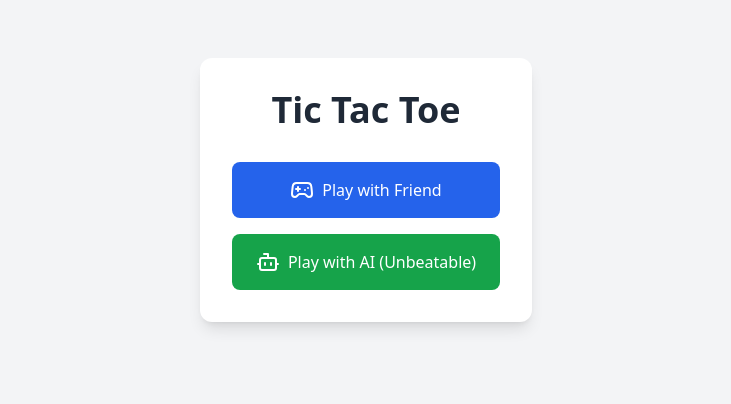
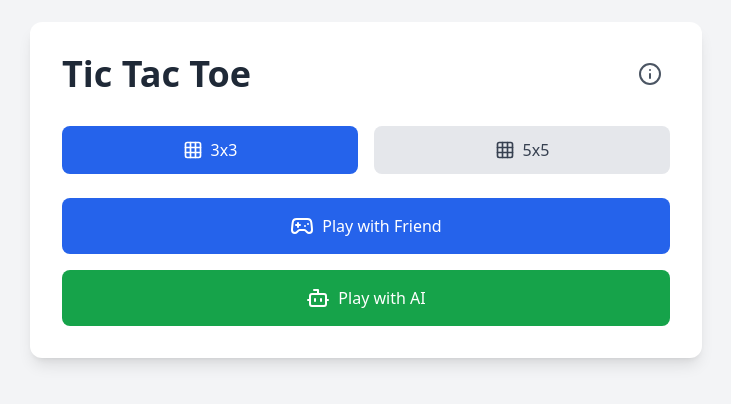
Before and after one commit to SomTakalkar/AI_TicTacToe, a React (Vite) app: page / in a window 1280 px wide. Shown: the part 210-614 px from the top of the page, without its empty margins (274-1005 px from the left). Built offline with nearby package versions, Linux system fonts and the light colour scheme; no server answers.

Commit message:
added socket.io and some ui changes

```diff
--- a/src/App.tsx
+++ b/src/App.tsx
@@ -1,13 +1,18 @@
 import React, { useState, useEffect } from 'react';
-import { Gamepad2, Bot, RotateCcw, ArrowLeft } from 'lucide-react';
+import { Gamepad2, Bot, RotateCcw, ArrowLeft, Grid3x3, Grid, Info } from 'lucide-react';
 import Board from './components/Board';
-import { checkWinner, findBestMove } from './utils/ai';
+import { checkWinner, findBestMove, countThreeInARow } from './utils/ai';
+import io from 'socket.io-client';
+
+const socket = io('http://localhost:3000');
 
 type Player = 'X' | 'O';
 type GameMode = 'Friend' | 'AI' | null;
+type GridSize = '3x3' | '5x5';
 
 const App: React.FC = () => {
-  const initialBoardState = Array(9).fill(null);
+  const [gridSize, setGridSize] = useState<GridSize>('3x3');
+  const initialBoardState = Array(gridSize === '3x3' ? 9 : 25).fill(null);
 
   const [board, setBoard] = useState<(string | null)[]>(initialBoardState);
   const [currentPlayer, setCurrentPlayer] = useState<Player>('X');
@@ -15,23 +20,37 @@ const App: React.FC = () => {
   const [winningLine, setWinningLine] = useState<number[]>([]);
   const [mode, setMode] = useState<GameMode>(null);
   const [isThinking, setIsThinking] = useState(false);
+  const [scores, setScores] = useState({ X: 0, O: 0 });
+  const [showRules, setShowRules] = useState(false);
 
-  const winConditions = [
-    [0, 1, 2], [3, 4, 5], [6, 7, 8], // Rows
-    [0, 3, 6], [1, 4, 7], [2, 5, 8], // Columns
-    [0, 4, 8], [2, 4, 6] // Diagonals
-  ];
+  useEffect(() => {
+    socket.on('updateGame', (data: any) => {
+      setBoard(data.board);
+      setCurrentPlayer(data.currentPlayer);
+      setScores(data.scores);
+    });
+
+    return () => {
+      socket.off('updateGame');
+    };
+  }, []);
 
   const checkGameWinner = (boardState: (string | null)[]): void => {
-    for (const condition of winConditions) {
-      const [a, b, c] = condition;
-      if (
-        boardState[a] &&
-        boardState[a] === boardState[b] &&
-        boardState[a] === boardState[c]
-      ) {
-        setGameStatus(`${boardState[a]} Wins!`);
-        setWinningLine(condition);
+    if (gridSize === '3x3') {
+      const winner = checkWinner(boardState);
+      if (winner) {
+        setGameStatus(`${winner} Wins!`);
+        setScores(prev => ({ ...prev, [winner]: prev[winner as keyof typeof prev] + 1 }));
+        return;
+      }
+    } else {
+      const { playerX, playerO } = countThreeInARow(boardState);
+      if (!boardState.includes(null) || boardState.filter(cell => cell === null).length === 1) {
+        const winner = playerX > playerO ? 'X' : playerO > playerX ? 'O' : 'Draw';
+        setGameStatus(winner === 'Draw' ? "It's a Draw!" : `${winner} Wins! (${playerX}-${playerO})`);
+        if (winner !== 'Draw') {
+          setScores(prev => ({ ...prev, [winner]: prev[winner as keyof typeof prev] + 1 }));
+        }
         return;
       }
     }
@@ -49,11 +68,19 @@ const App: React.FC = () => {
 
     setBoard(newBoard);
     checkGameWinner(newBoard);
+
+    if (mode === 'Friend') {
+      socket.emit('playerMove', {
+        board: newBoard,
+        currentPlayer: currentPlayer === 'X' ? 'O' : 'X',
+        scores
+      });
+    }
+
     setCurrentPlayer(currentPlayer === 'X' ? 'O' : 'X');
 
     if (mode === 'AI' && !gameStatus) {
       setIsThinking(true);
-      // Add a small delay to show the AI "thinking"
       await new Promise(resolve => setTimeout(resolve, 500));
 
       const aiMove = findBestMove(newBoard, 'O');
@@ -69,27 +96,99 @@ const App: React.FC = () => {
   };
 
   const resetGame = (): void => {
-    setBoard(initialBoardState);
+    setBoard(Array(gridSize === '3x3' ? 9 : 25).fill(null));
     setCurrentPlayer('X');
     setGameStatus('');
     setWinningLine([]);
     setIsThinking(false);
   };
 
+  const resetScores = (): void => {
+    setScores({ X: 0, O: 0 });
+  };
+
   const selectMode = (selectedMode: GameMode): void => {
     setMode(selectedMode);
     resetGame();
+    resetScores();
+  };
+
+  const handleGridSizeChange = (size: GridSize): void => {
+    setGridSize(size);
+    setMode(null);
+    resetGame();
+    resetScores();
   };
 
   return (
-    <div className="min-h-screen bg-gray-100 flex items-center justify-center">
-      <div className="bg-white p-8 rounded-xl shadow-lg">
-        <h1 className="text-4xl font-bold text-center mb-8 text-gray-800">
-          Tic Tac Toe
-        </h1>
+    <div className="min-h-screen bg-gray-100 flex items-center justify-center p-4">
+      <div className="bg-white p-8 rounded-xl shadow-lg max-w-2xl w-full">
+        <div className="flex justify-between items-center mb-8">
+          <h1 className="text-4xl font-bold text-gray-800">Tic Tac Toe</h1>
+          <button
+            onClick={() => setShowRules(!showRules)}
+            className="p-2 rounded-full hover:bg-gray-100 transition-colors"
+            title="Game Rules"
+          >
+            <Info size={24} className="text-gray-600" />
+          </button>
+        </div>
+
+        {showRules && (
+          <div className="mb-8 p-4 bg-blue-50 rounded-lg">
+            <h2 className="text-xl font-semibold mb-3">Game Rules</h2>
+            <div className="space-y-4">
+              <div>
+                <h3 className="font-semibold">3x3 Mode:</h3>
+                <ul className="list-disc list-inside text-sm space-y-1">
+                  <li>Classic Tic Tac Toe rules apply</li>
+                  <li>Get three in a row horizontally, vertically, or diagonally to win</li>
+                  <li>First player to achieve this wins the round</li>
+                </ul>
+              </div>
+              <div>
+                <h3 className="font-semibold">5x5 Mode:</h3>
+                <ul className="list-disc list-inside text-sm space-y-1">
+                  <li>Players score points by creating three-in-a-row sequences</li>
+                  <li>Multiple three-in-a-row sequences can be formed</li>
+                  <li>Game ends when all but one square is filled</li>
+                  <li>Player with the most three-in-a-row sequences wins</li>
+                </ul>
+              </div>
+              <div>
+                <h3 className="font-semibold">Scoring:</h3>
+                <ul className="list-disc list-inside text-sm space-y-1">
+                  <li>Win a round to earn a point</li>
+                  <li>Scores persist until manually reset</li>
+                  <li>Use 'Reset Scores' to start fresh</li>
+                </ul>
+              </div>
+            </div>
+          </div>
+        )}
 
         {!mode ? (
           <div className="space-y-4">
+            <div className="flex gap-4 mb-6">
+              <button
+                onClick={() => handleGridSizeChange('3x3')}
+                className={`flex-1 py-3 px-4 rounded-lg flex items-center justify-center gap-2 ${
+                  gridSize === '3x3' ? 'bg-blue-600 text-white' : 'bg-gray-200 text-gray-700'
+                } transition-colors`}
+              >
+                <Grid3x3 size={20} />
+                3x3
+              </button>
+              <button
+                onClick={() => handleGridSizeChange('5x5')}
+                className={`flex-1 py-3 px-4 rounded-lg flex items-center justify-center gap-2 ${
+                  gridSize === '5x5' ? 'bg-blue-600 text-white' : 'bg-gray-200 text-gray-700'
+                } transition-colors`}
+              >
+                <Grid size={20} />
+                5x5
+              </button>
+            </div>
             <button
               onClick={() => selectMode('Friend')}
               className="w-full py-4 px-6 bg-blue-600 text-white rounded-lg flex items-center justify-center gap-2 hover:bg-blue-700 transition-colors"
@@ -102,20 +201,30 @@ const App: React.FC = () => {
               className="w-full py-4 px-6 bg-green-600 text-white rounded-lg flex items-center justify-center gap-2 hover:bg-green-700 transition-colors"
             >
               <Bot size={24} />
-              Play with AI (Unbeatable)
+              Play with AI
             </button>
           </div>
         ) : (
           <div className="space-y-6">
+            <div className="flex justify-between items-center mb-4 p-4 bg-gray-50 rounded-lg">
+              <div className="text-lg font-semibold">
+                Player X: <span className="text-blue-600">{scores.X}</span>
+              </div>
+              <div className="text-lg font-semibold">
+                Player O: <span className="text-red-600">{scores.O}</span>
+              </div>
+            </div>
+
             <div className={`relative ${isThinking ? 'opacity-50' : ''}`}>
               <Board
                 board={board}
                 onCellClick={handleCellClick}
                 winningLine={winningLine}
+                gridSize={gridSize}
               />
               {isThinking && (
                 <div className="absolute inset-0 flex items-center justify-center">
-                  <div className="text-lg font-semibold text-gray-700">
+                  <div className="text-lg font-semibold text-gray-700 bg-white/80 px-4 py-2 rounded-lg">
                     AI is thinking...
                   </div>
                 </div>
@@ -127,16 +236,21 @@ const App: React.FC = () => {
                 {gameStatus || `Current Player: ${currentPlayer}`}
               </h2>
 
-              <div className="flex gap-3 justify-center">
-                {gameStatus && (
+              <div className="flex gap-3 justify-center flex-wrap">
                 <button
                   onClick={resetGame}
                   className="px-4 py-2 bg-blue-600 text-white rounded-lg flex items-center gap-2 hover:bg-blue-700 transition-colors"
                 >
                   <RotateCcw size={20} />
-                    Restart
+                  New Game
                 </button>
-                )}
+                <button
+                  onClick={resetScores}
+                  className="px-4 py-2 bg-yellow-600 text-white rounded-lg flex items-center gap-2 hover:bg-yellow-700 transition-colors"
+                >
+                  <RotateCcw size={20} />
+                  Reset Scores
+                </button>
                 <button
                   onClick={() => setMode(null)}
                   className="px-4 py-2 bg-gray-600 text-white rounded-lg flex items-center gap-2 hover:bg-gray-700 transition-colors"
```
Lines whose indentation alone changed are shown as unchanged.
